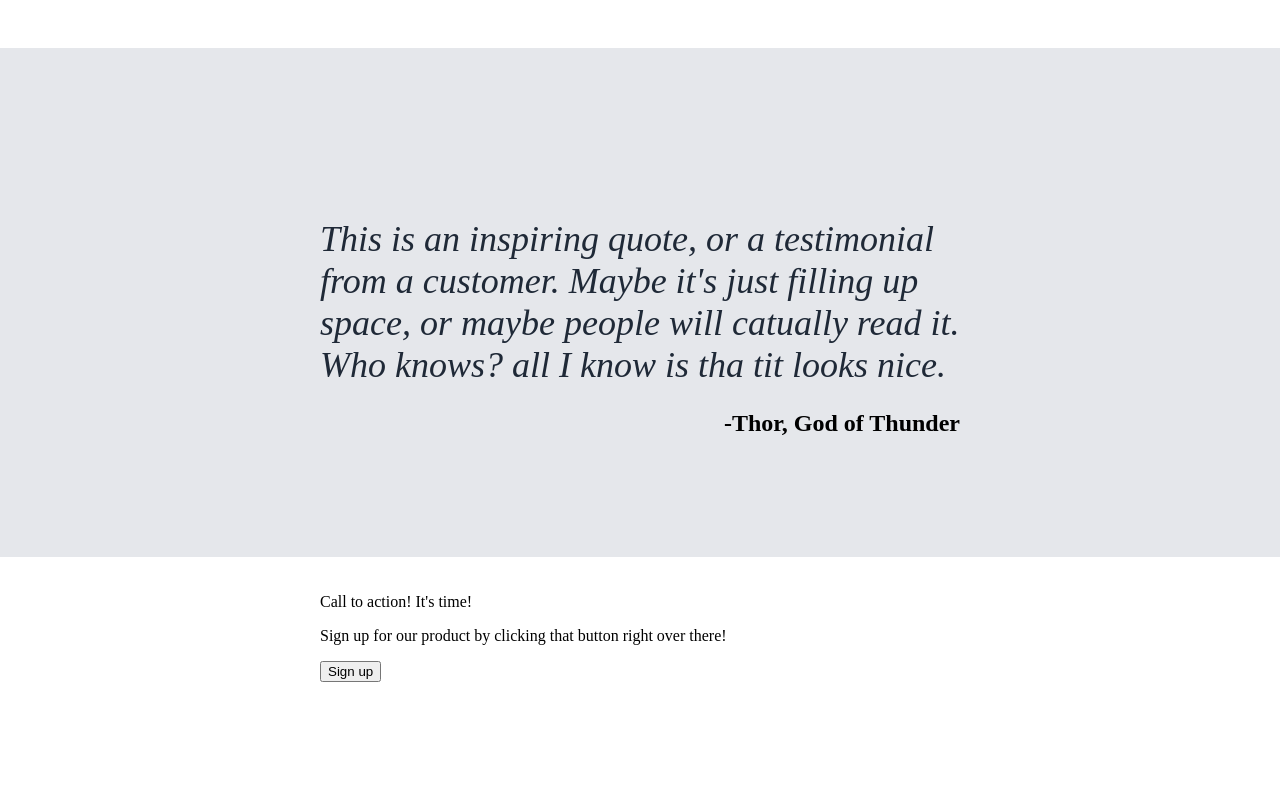
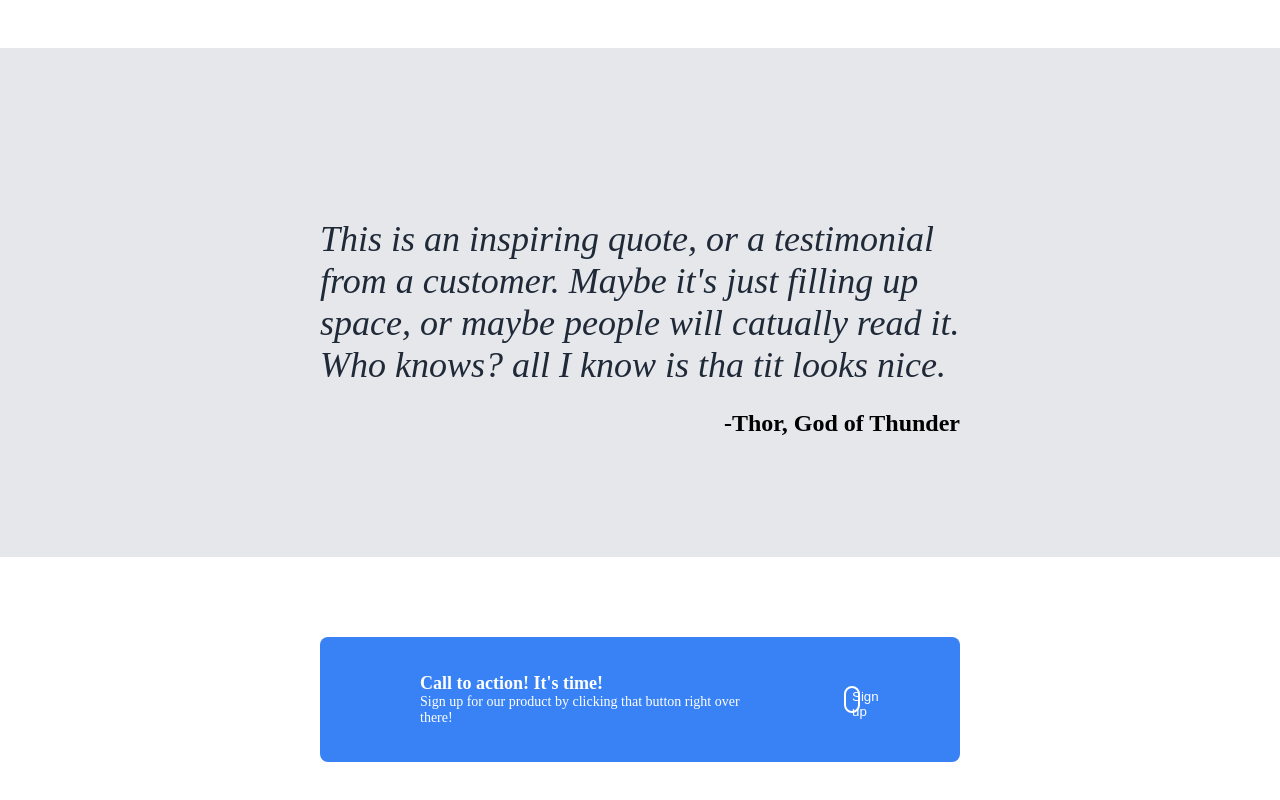
Before and after one commit to Clifford-Taylor/Odin-Landing-Page, a plain HTML site: page index.html in a window 1280 px wide. Shown: the part 881-1681 px from the top of the page. Before the commit the page ends 1583 px from the top, so only its background shows below. Drawn offline with Linux system fonts and the light colour scheme.

Commit message:
create layer 4

```diff
--- a/index.html
+++ b/index.html
@@ -55,9 +55,9 @@
             <p class="quote-credit">-Thor, God of Thunder</p>
         </div>
         <div class="layer4container">
-            <div>
+            <div class="content">
                 <div>
-                    <p>Call to action! It's time!</p>
+                    <p class="layer4title">Call to action! It's time!</p>
                     <p>Sign up for our product by clicking that button right over there!</p>
                 </div>
                 <button>Sign up</button>
--- a/styles.css
+++ b/styles.css
@@ -133,3 +133,46 @@ body{
     font-size: 24px;
     margin-bottom: 100px;
 }
+.layer4container{
+
+}
+.layer4container .content{
+    background-color: #3882f6;
+    height: 125px;
+    border-radius: 8px;
+    margin: 60px auto;
+    display: flex;
+}
+.layer4container .content div{
+    margin: auto 100px;
+    width: fit-content;
+    height: fit-content;
+    flex: 1 1 auto;
+}
+.layer4container .content div p{
+    width: fit-content;
+    color: white;
+    margin: auto;
+    margin-left: 0px;
+    font-size: 14px;
+}
+.layer4container .content div p.layer4title{
+    font-weight: bold;
+    font-size: 18px;
+}
+.layer4container .content button{
+    width: 10px;
+    height: 2em;
+    flex: 1 1 auto;
+    margin: auto;
+    margin-right: 100px;
+    color: white;
+    border-radius: 8px;
+    border: 2px solid white;
+    background-color: transparent;
+}
+.layer5container{
+    background: #1f2937; ;
+    min-height: 400px;
+    max-height: fit-content;
+}
```
